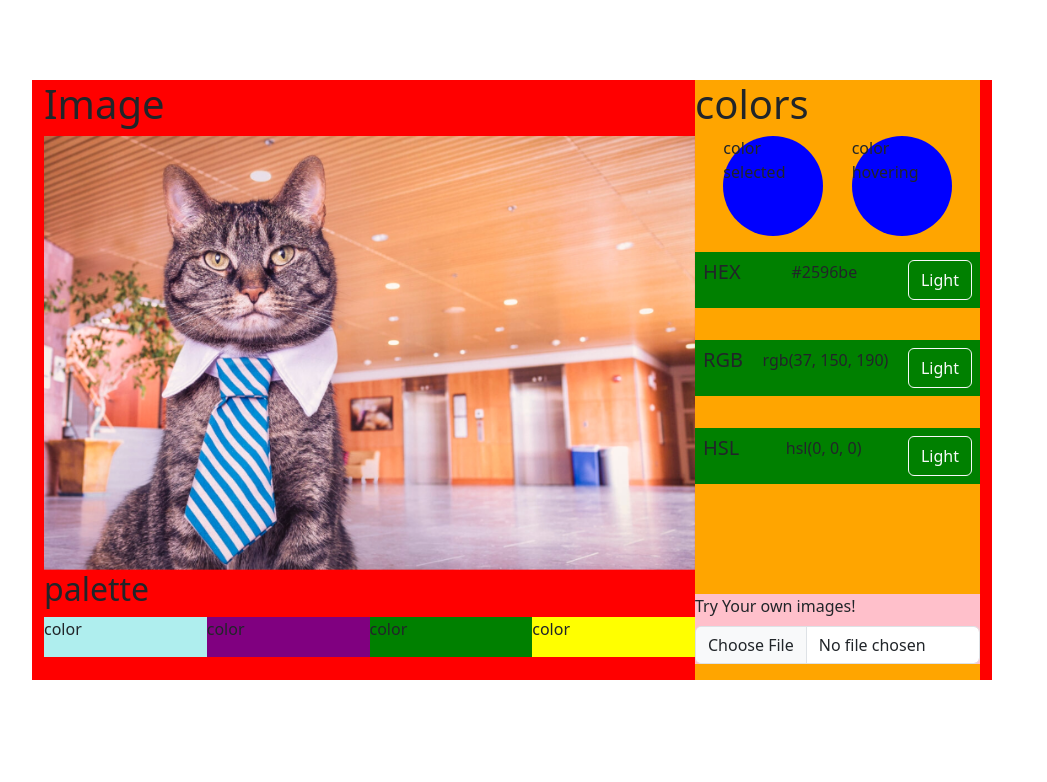
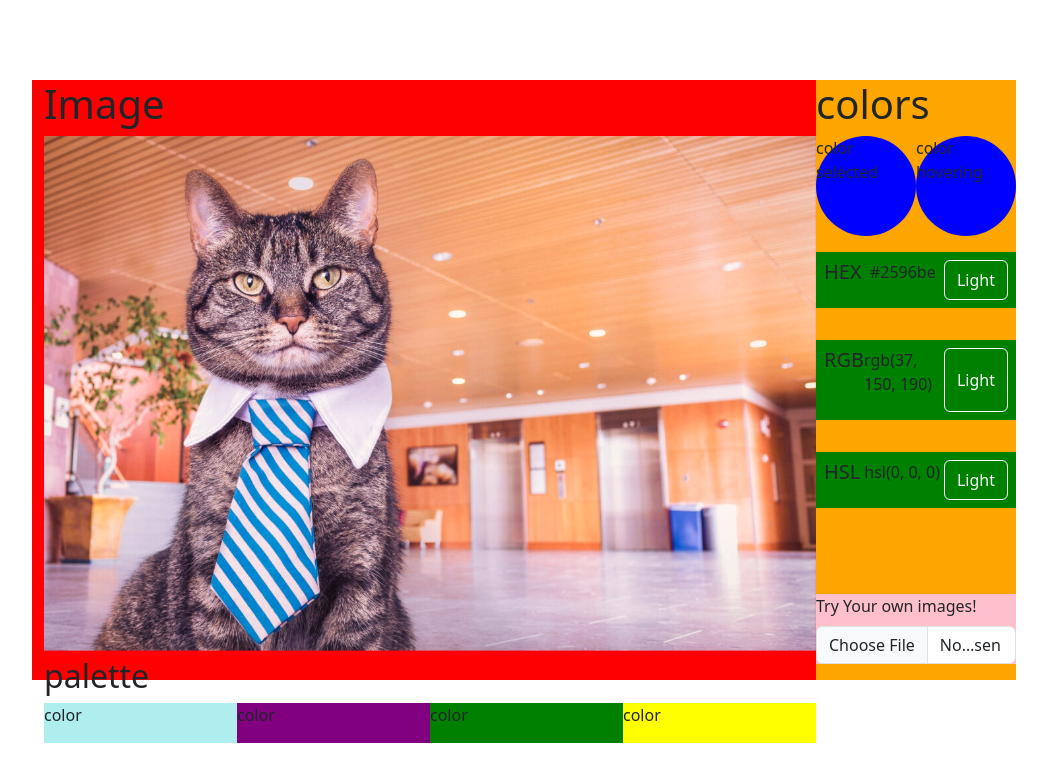
Before and after one commit to MOGARRR/ColorFinder, a React (Vite) app: page / in a window 1280 px wide. Shown: the top 782 px of the page, without its empty margins (48-1095 px from the left). Built offline with nearby package versions, Linux system fonts and the light colour scheme.

Commit message:
Refactor/Feat: Create function for mouse tracking and change img to canvas

```diff
--- a/src/App.tsx
+++ b/src/App.tsx
@@ -1,27 +1,61 @@
-import Image from "react-bootstrap/Image";
+
 import Palette from "./components/Palette";
 import ColorRangeTypes from "./components/ColorRangeTypes";
 import ImageFileDrop from "./components/ImageFileDrop";
+import ColorViewers from "./components/ColorViewers";
 import "bootstrap/dist/css/bootstrap.min.css";
 import "./App.css";
+import React, { useRef, useEffect } from "react";
 
 function App() {
+  const canvasRef = useRef<HTMLCanvasElement | null>(null);
+  useEffect(() => {
+    const canvas = canvasRef.current;
+    if (!canvas) return;
+
+    const ctx = canvas.getContext("2d");
+    if (!ctx) return;
+
+    const img = new Image();
+    img.crossOrigin = "anonymous";
+    img.src = "/cet-image.png";
+
+    img.onload = () => {
+      canvas.width = img.width;
+      canvas.height = img.height;
+      ctx.drawImage(img, 0, 0);
+    };
+  }, []);
+
+  const handleMouse = (e: React.MouseEvent<HTMLCanvasElement>) => {
+    const canvas = canvasRef.current;
+    if (!canvas) return;
+    const rect = canvas.getBoundingClientRect();
+    const x = e.clientX - rect.left;
+    const y = e.clientY - rect.top;
+    console.log(`(${x}, ${y})`);
+  };
+
   return (
     <>
       <div className="container">
         <section>
           <div>
             <h1>Image</h1>
-            <Image src="/cet-image.png" fluid />
+            <canvas
+              id="canvas"
+              ref={canvasRef}
+              width={300}
+              height={300}
+              onMouseMove={handleMouse}
+            >
+            </canvas>
           </div>
           <Palette />
         </section>
         <section className="colorSection">
           <h1>colors</h1>
-          <div className="colorBlobs">
-            <div className="colorSwatch">color selected</div>
-            <div className="colorSwatch">color hovering</div>
-          </div>
+          <ColorViewers />
           <ColorRangeTypes />
           <ImageFileDrop />
         </section>
```
